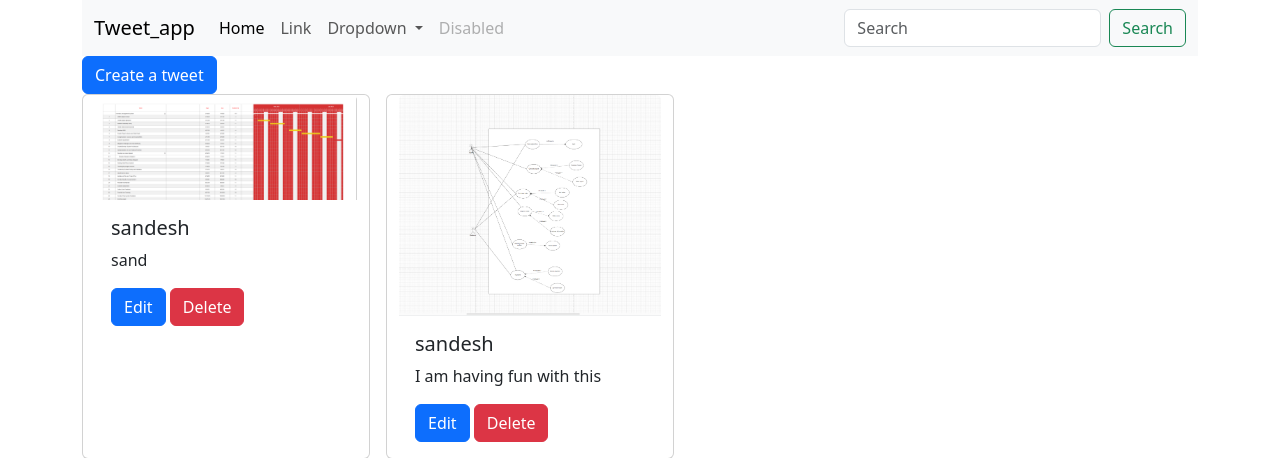
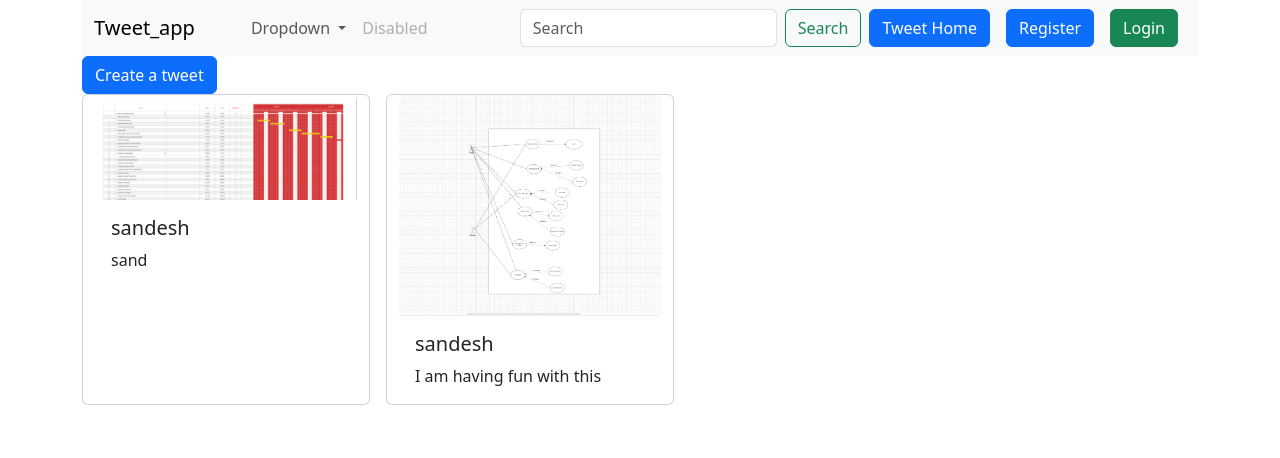
Before and after one commit to Sandesh-Pandey6/Tweet_app, a Django app: page /sub_app/ in a window 1280 px wide. Shown: the top 458 px of the page. Run offline with Django 5.2, Linux system fonts and the light colour scheme; data comes from the database, SQL or seed files in the repository; both versions use the stored data as it was after the commit.

Commit message:
login and logout authorization

```diff
--- a/main_app/settings.py
+++ b/main_app/settings.py
@@ -123,6 +123,11 @@ STATICFILES_DIRS = [
 #for image handling
 MEDIA_URL = '/media/'
 MEDIA_ROOT = os.path.join(BASE_DIR, 'media/')
+
+
+LOGIN_URL = '/accounts/login/'
+LOGIN_REDIRECT_URL = '/sub_app/'
+LOGOUT_REDIRECT_URL = '/sub_app/'
 # Default primary key field type
 # https://docs.djangoproject.com/en/5.2/ref/settings/#default-auto-field
 
--- a/main_app/urls.py
+++ b/main_app/urls.py
@@ -20,10 +20,12 @@ from django.urls import path,include
 from . import views
 from django.conf import settings
 from django.conf.urls.static import static
+from django.contrib.auth.urls import views as auth_views
 urlpatterns = [
     path('admin/', admin.site.urls),
     path('', views.first_page, name='home'),
     path('sub_app/', include('sub_app.urls')),
+    path('accounts/', include('django.contrib.auth.urls')),
 ]
 
 if settings.DEBUG:
--- a/sub_app/templates/tweet_list.html
+++ b/sub_app/templates/tweet_list.html
@@ -16,10 +16,10 @@ Sub_app
     <div class="collapse navbar-collapse" id="navbarSupportedContent">
       <ul class="navbar-nav me-auto mb-2 mb-lg-0">
         <li class="nav-item">
-          <a class="nav-link active" aria-current="page" href="#">Home</a>
+          <a class="nav-link active" aria-current="page" href="#"></a>
         </li>
         <li class="nav-item">
-          <a class="nav-link" href="#">Link</a>
+          <a class="nav-link" href="#"></a>
         </li>
         <li class="nav-item dropdown">
           <a class="nav-link dropdown-toggle" href="#" role="button" data-bs-toggle="dropdown" aria-expanded="false">
@@ -40,6 +40,16 @@ Sub_app
         <input class="form-control me-2" type="search" placeholder="Search" aria-label="Search"/>
         <button class="btn btn-outline-success" type="submit">Search</button>
       </form>
+      <a href="{% url 'tweet_list' %}" class="btn btn-primary mx-2">Tweet Home</a>
+      {% if user.is_authenticated %}
+    <form method="post" action="{% url 'logout' %}">
+        {% csrf_token %}
+        <button class="btn btn-danger" type="submit">Logout</button>
+    </form>
+{% else %}
+<a href="{% url 'register' %}" class="btn btn-primary mx-2">Register</a>
+<a href="{% url 'login' %}" class="btn btn-success mx-2">Login</a>
+{% endif %}
     </div>
   </div>
 </nav>
@@ -53,8 +63,10 @@ Sub_app
         <div class="card-body">
             <h5 class="card-title">{{ tweet.user.username }}</h5>
             <p class="card-text">{{ tweet.text }}</p>
+            {% if tweet.user == user %}
             <a href="{% url 'tweet_edit' tweet.id %}" class="btn btn-primary">Edit</a>
             <a href="{% url 'tweet_delete' tweet.id %}" class="btn btn-danger">Delete</a>
+            {%endif%}
         </div>
     </div>
     {% endfor %}
--- a/sub_app/urls.py
+++ b/sub_app/urls.py
@@ -9,6 +9,7 @@ urlpatterns = [
     path('create/', views.tweet_create, name='create_tweet'),
     path('<int:tweet_id>/edit/', views.tweet_edit, name='tweet_edit'),
     path('<int:tweet_id>/delete/', views.tweet_delete, name='tweet_delete'),
+    path('register/', views.register, name='register'),
 
 
 ]
--- a/sub_app/views.py
+++ b/sub_app/views.py
@@ -1,8 +1,9 @@
 from django.shortcuts import render
 from .models import Tweet
-from .forms import TweetForm
+from .forms import TweetForm, UserRegistrationForm
 from django.shortcuts import get_object_or_404, redirect
-
+from django.contrib.auth.decorators import login_required
+from django.contrib.auth import login
 
 
 
@@ -14,6 +15,9 @@ def tweet_list(request):
     tweets = Tweet.objects.all().order_by('-created_at')
     return render(request, 'tweet_list.html', {'tweets': tweets})
 
+
+
+@login_required
 def tweet_create(request):
     if request.method == "POST":
         form = TweetForm(request.POST, request.FILES)  # +4 spaces
@@ -26,7 +30,7 @@ def tweet_create(request):
         form = TweetForm()
     return render(request, 'tweet_form.html', {'form': form})
 
-
+@login_required
 def tweet_edit(request, tweet_id):
     tweet = get_object_or_404(Tweet, pk=tweet_id, user=request.user)
     if request.method == 'POST':
@@ -41,10 +45,25 @@ def tweet_edit(request, tweet_id):
     return render(request, 'sub_app/tweet_form.html', {'form': form})
 
 
-
+@login_required
 def tweet_delete(request, tweet_id):
     tweet = get_object_or_404(Tweet, pk=tweet_id, user=request.user)
     if request.method == 'POST':
         tweet.delete()
         return redirect('tweet_list')
     return render(request, 'tweet_confirm_delete.html', {'tweet': tweet})
+
+
+def register(request):
+    if request.method == 'POST':
+        form = UserRegistrationForm(request.POST)
+        if form.is_valid():
+            user = form.save(commit=False)
+            user.set_password(form.cleaned_data['password1'])
+            user.save()
+            login(request,user)
+            return redirect('tweet_list')  # Assuming you want to redirect after registration
+    else:
+        form = UserRegistrationForm()
+
+    return render(request, 'registration/register.html', {'form': form})
--- /dev/null
+++ b/templates/registration/logged_out.html
@@ -0,0 +1,6 @@
+{% extends "layout.html" %}
+
+{% block content %}
+<h2>Logged out</h2>
+<p>You have been logged out. <a href="{% url 'login' %}">Login here</a></p>
+{% endblock %}
```
Also changed, not shown: sub_app/forms.py (+9 -1 lines), templates/registration/login.html (added, +11 -0 lines), templates/registration/register.html (added, +10 -0 lines), db.sqlite3, media/photos/Screenshot_2025-03-11_094007_K5ixEVz.png (added), media/photos/Screenshot_2025-03-23_074526_ic0U2E7.png (added).
